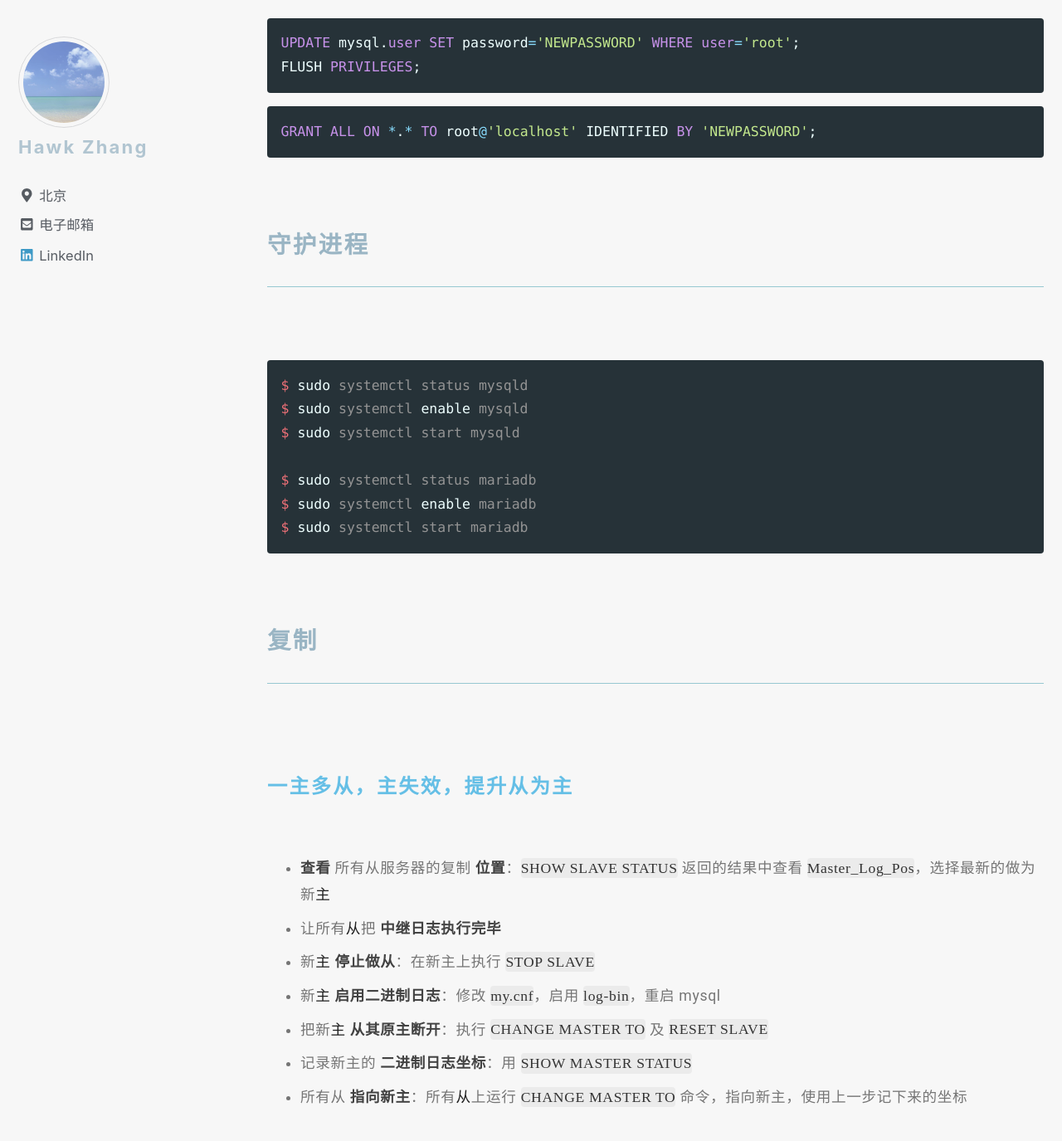
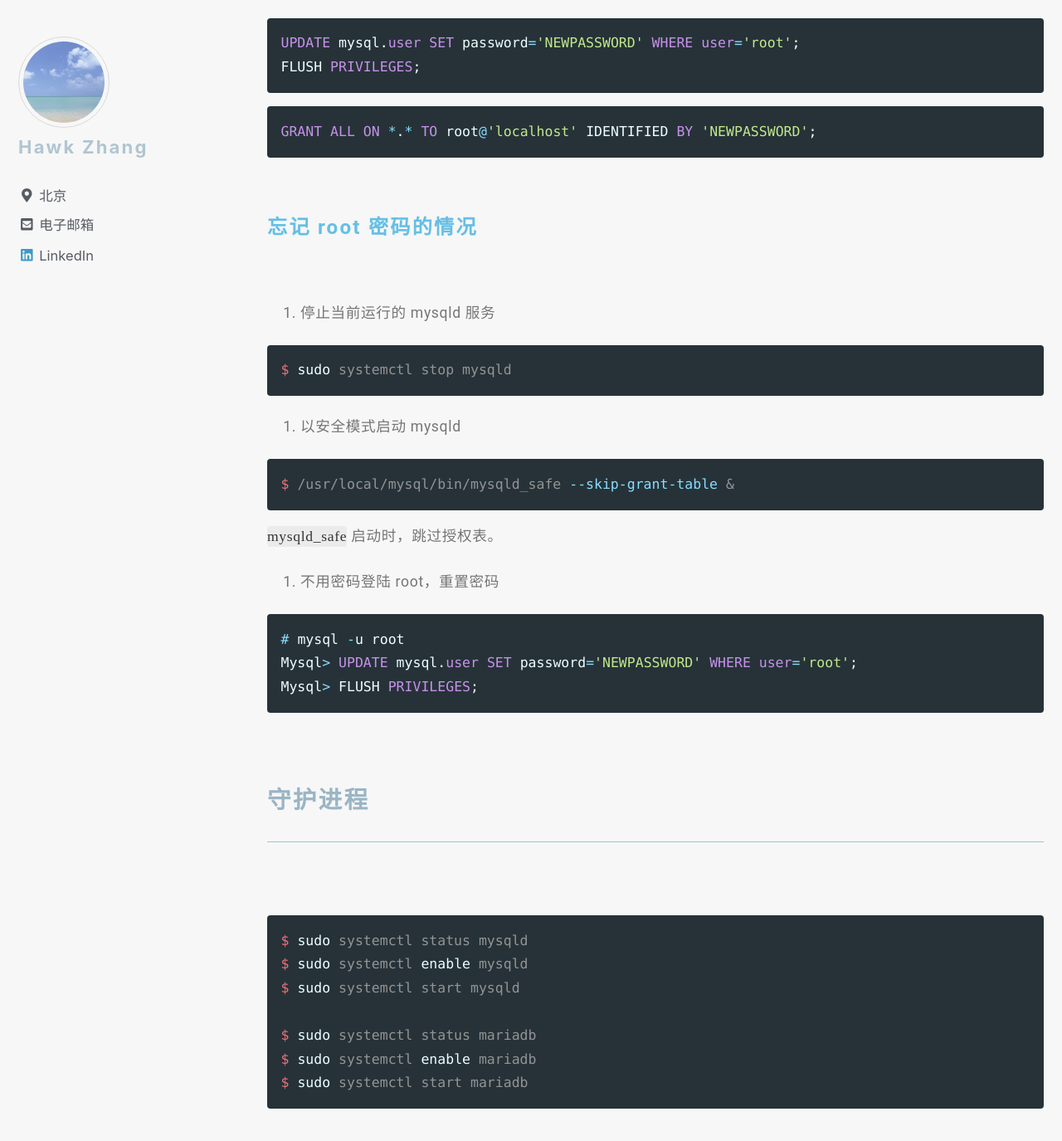
Before and after one commit to narru888/linotes_note, a Jekyll site: the page built from _posts/cheatsheet/2017-05-01-db.md, in a window 1280 px wide and 1400 px high, scrolled down 3172 px. Shown: the top 1375 px of the window at 83% size. Built offline with Jekyll 4.4.1, drawn with Linux system fonts in a browser that asks for light colours; nearby versions of some CDN libraries; a script that is not in the unit is left out.

Commit message:
update on 2018-12-09 16:48:01 CST

````diff
--- a/_posts/cheatsheet/2017-05-01-db.md
+++ b/_posts/cheatsheet/2017-05-01-db.md
@@ -110,10 +110,35 @@ GRANT ALL ON *.* TO root@'localhost' IDENTIFIED BY 'NEWPASSWORD';
 
 
 
+#### 忘记 root 密码的情况
+
+1. 停止当前运行的 mysqld 服务
+
+```bash
+$ sudo systemctl stop mysqld
+```
+
+2. 以安全模式启动 mysqld
+
+```bash
+$ /usr/local/mysql/bin/mysqld_safe --skip-grant-table &
+```
+
+`mysqld_safe` 启动时，跳过授权表。
+
+3. 不用密码登陆 root，重置密码
+
+```sql
+# mysql -u root
+Mysql> UPDATE mysql.user SET password='NEWPASSWORD' WHERE user='root';
+Mysql> FLUSH PRIVILEGES;
+```
+
+
+
 
 
 ### 守护进程
-
 
 ```bash
 $ sudo systemctl status mysqld
````
